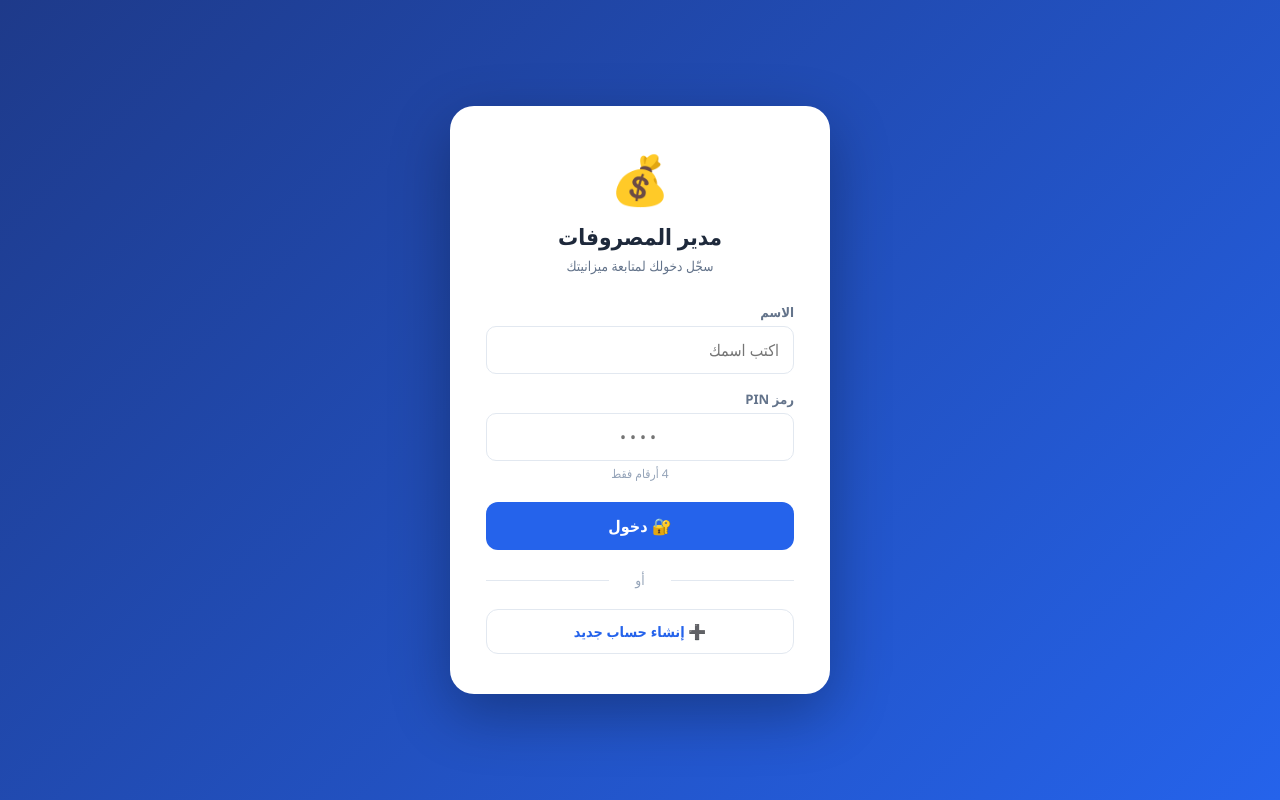
After one commit to parcel-express2/expense-tracker, a Flask app: page /login in a window 1280 px wide. The commit adds this page. Run offline with Flask 3, Linux system fonts and the light colour scheme.

Commit message:
add PIN login system

```diff
--- a/app.py
+++ b/app.py
@@ -1,7 +1,9 @@
-from flask import Flask, render_template, request, redirect, url_for, jsonify, flash
+from flask import Flask, render_template, request, redirect, url_for, jsonify, flash, session
 from flask_sqlalchemy import SQLAlchemy
 from datetime import datetime, date
+from werkzeug.security import generate_password_hash, check_password_hash
 import calendar
+import os
 
 app = Flask(__name__)
 app.config['SECRET_KEY'] = 'expense-tracker-secret-2024'
@@ -32,8 +34,18 @@ INCOME_SOURCES = [
 ]
 
 
+class User(db.Model):
+    id = db.Column(db.Integer, primary_key=True)
+    name = db.Column(db.String(100), nullable=False, unique=True)
+    pin_hash = db.Column(db.String(200), nullable=False)
+    created_at = db.Column(db.DateTime, default=datetime.utcnow)
+    incomes = db.relationship('Income', backref='user', lazy=True, cascade='all, delete-orphan')
+    expenses = db.relationship('Expense', backref='user', lazy=True, cascade='all, delete-orphan')
+
+
 class Income(db.Model):
     id = db.Column(db.Integer, primary_key=True)
+    user_id = db.Column(db.Integer, db.ForeignKey('user.id'), nullable=False)
     amount = db.Column(db.Float, nullable=False)
     source = db.Column(db.String(50), nullable=False)
     description = db.Column(db.String(200))
@@ -50,6 +62,7 @@ class Income(db.Model):
 
 class Expense(db.Model):
     id = db.Column(db.Integer, primary_key=True)
+    user_id = db.Column(db.Integer, db.ForeignKey('user.id'), nullable=False)
     amount = db.Column(db.Float, nullable=False)
     category = db.Column(db.String(50), nullable=False)
     description = db.Column(db.String(200))
@@ -82,14 +95,72 @@ def get_source_info(key):
     return (key, key, '💵')
 
 
+def login_required(f):
+    from functools import wraps
+    @wraps(f)
+    def decorated(*args, **kwargs):
+        if 'user_id' not in session:
+            return redirect(url_for('login'))
+        return f(*args, **kwargs)
+    return decorated
+
+
+# ── AUTH ──────────────────────────────────────────────
+
+@app.route('/login', methods=['GET', 'POST'])
+def login():
+    if request.method == 'POST':
+        name = request.form['name'].strip()
+        pin = request.form['pin'].strip()
+        user = User.query.filter_by(name=name).first()
+        if user and check_password_hash(user.pin_hash, pin):
+            session['user_id'] = user.id
+            session['user_name'] = user.name
+            flash(f'مرحباً {user.name}! 👋', 'success')
+            return redirect(url_for('index'))
+        flash('الاسم أو الرمز غير صحيح ❌', 'error')
+    return render_template('login.html')
+
+
+@app.route('/register', methods=['GET', 'POST'])
+def register():
+    if request.method == 'POST':
+        name = request.form['name'].strip()
+        pin = request.form['pin'].strip()
+        if len(pin) != 4 or not pin.isdigit():
+            flash('الرمز يجب أن يكون 4 أرقام فقط ❌', 'error')
+            return render_template('register.html')
+        if User.query.filter_by(name=name).first():
+            flash('هذا الاسم مستخدم بالفعل ❌', 'error')
+            return render_template('register.html')
+        user = User(name=name, pin_hash=generate_password_hash(pin))
+        db.session.add(user)
+        db.session.commit()
+        session['user_id'] = user.id
+        session['user_name'] = user.name
+        flash(f'تم إنشاء حسابك بنجاح! مرحباً {name} 🎉', 'success')
+        return redirect(url_for('index'))
+    return render_template('register.html')
+
+
+@app.route('/logout')
+def logout():
+    session.clear()
+    return redirect(url_for('login'))
+
+
+# ── MAIN ──────────────────────────────────────────────
+
 @app.route('/')
+@login_required
 def index():
+    user_id = session['user_id']
     today = date.today()
     month = request.args.get('month', today.month, type=int)
     year = request.args.get('year', today.year, type=int)
 
-    incomes = Income.query.filter_by(month=month, year=year).all()
-    expenses = Expense.query.filter_by(month=month, year=year).all()
+    incomes = Income.query.filter_by(user_id=user_id, month=month, year=year).all()
+    expenses = Expense.query.filter_by(user_id=user_id, month=month, year=year).all()
 
     total_income = sum(i.amount for i in incomes)
     total_expense = sum(e.amount for e in expenses)
@@ -100,7 +171,6 @@ def index():
     for exp in expenses:
         expense_by_category[exp.category] = expense_by_category.get(exp.category, 0) + exp.amount
 
-    months_list = [(m, calendar.month_name[m]) for m in range(1, 13)]
     years_list = list(range(today.year - 2, today.year + 2))
 
     arabic_months = {
@@ -125,10 +195,12 @@ def index():
         arabic_months=arabic_months,
         get_category_info=get_category_info,
         get_source_info=get_source_info,
+        user_name=session.get('user_name'),
     )
 
 
 @app.route('/add_income', methods=['POST'])
+@login_required
 def add_income():
     amount = float(request.form['amount'])
     source = request.form['source']
@@ -136,7 +208,8 @@ def add_income():
     date_str = request.form['date']
     entry_date = datetime.strptime(date_str, '%Y-%m-%d').date()
 
-    income = Income(amount=amount, source=source, description=description, date=entry_date)
+    income = Income(user_id=session['user_id'], amount=amount, source=source,
+                    description=description, date=entry_date)
     db.session.add(income)
     db.session.commit()
     flash('تمت إضافة الدخل بنجاح ✅', 'success')
@@ -144,6 +217,7 @@ def add_income():
 
 
 @app.route('/add_expense', methods=['POST'])
+@login_required
 def add_expense():
     amount = float(request.form['amount'])
     category = request.form['category']
@@ -151,7 +225,8 @@ def add_expense():
     date_str = request.form['date']
     entry_date = datetime.strptime(date_str, '%Y-%m-%d').date()
 
-    expense = Expense(amount=amount, category=category, description=description, date=entry_date)
+    expense = Expense(user_id=session['user_id'], amount=amount, category=category,
+                      description=description, date=entry_date)
     db.session.add(expense)
     db.session.commit()
     flash('تمت إضافة المصروف بنجاح ✅', 'success')
@@ -159,8 +234,9 @@ def add_expense():
 
 
 @app.route('/delete_income/<int:id>')
+@login_required
 def delete_income(id):
-    income = Income.query.get_or_404(id)
+    income = Income.query.filter_by(id=id, user_id=session['user_id']).first_or_404()
     month, year = income.month, income.year
     db.session.delete(income)
     db.session.commit()
@@ -169,8 +245,9 @@ def delete_income(id):
 
 
 @app.route('/delete_expense/<int:id>')
+@login_required
 def delete_expense(id):
-    expense = Expense.query.get_or_404(id)
+    expense = Expense.query.filter_by(id=id, user_id=session['user_id']).first_or_404()
     month, year = expense.month, expense.year
     db.session.delete(expense)
     db.session.commit()
@@ -179,12 +256,14 @@ def delete_expense(id):
 
 
 @app.route('/api/chart_data')
+@login_required
 def chart_data():
+    user_id = session['user_id']
     today = date.today()
     month = request.args.get('month', today.month, type=int)
     year = request.args.get('year', today.year, type=int)
 
-    expenses = Expense.query.filter_by(month=month, year=year).all()
+    expenses = Expense.query.filter_by(user_id=user_id, month=month, year=year).all()
     expense_by_category = {}
     for exp in expenses:
         expense_by_category[exp.category] = expense_by_category.get(exp.category, 0) + exp.amount
@@ -200,8 +279,8 @@ def chart_data():
 
     monthly_data = []
     for m in range(1, 13):
-        inc = db.session.query(db.func.sum(Income.amount)).filter_by(month=m, year=year).scalar() or 0
-        exp = db.session.query(db.func.sum(Expense.amount)).filter_by(month=m, year=year).scalar() or 0
+        inc = db.session.query(db.func.sum(Income.amount)).filter_by(user_id=user_id, month=m, year=year).scalar() or 0
+        exp = db.session.query(db.func.sum(Expense.amount)).filter_by(user_id=user_id, month=m, year=year).scalar() or 0
         monthly_data.append({'income': inc, 'expense': exp})
 
     return jsonify({
@@ -213,6 +292,5 @@ def chart_data():
 
 
 if __name__ == '__main__':
-    import os
     port = int(os.environ.get('PORT', 5050))
     app.run(host='0.0.0.0', debug=True, port=port)
--- a/templates/index.html
+++ b/templates/index.html
@@ -361,8 +361,9 @@
     <h1>💰 مدير المصروفات الشهرية</h1>
     <div class="subtitle">تتبع دخلك ومصروفاتك بسهولة</div>
   </div>
-  <div style="font-size:1.1rem;font-weight:600;opacity:.9;">
-    {{ arabic_months[current_month] }} {{ current_year }}
+  <div style="display:flex;align-items:center;gap:14px;">
+    <div style="font-size:1rem;font-weight:600;opacity:.9;">👤 {{ user_name }}</div>
+    <a href="/logout" style="padding:7px 16px;background:rgba(255,255,255,.2);color:white;border-radius:8px;text-decoration:none;font-size:.85rem;font-weight:600;">خروج 🚪</a>
   </div>
 </header>
 
--- /dev/null
+++ b/templates/login.html
@@ -0,0 +1,121 @@
+<!DOCTYPE html>
+<html lang="ar" dir="rtl">
+<head>
+<meta charset="UTF-8">
+<meta name="viewport" content="width=device-width, initial-scale=1.0">
+<title>تسجيل الدخول — مدير المصروفات</title>
+<style>
+  * { box-sizing: border-box; margin: 0; padding: 0; }
+  body {
+    font-family: 'Segoe UI', Tahoma, sans-serif;
+    background: linear-gradient(135deg, #1e3a8a 0%, #2563eb 100%);
+    min-height: 100vh;
+    display: flex;
+    align-items: center;
+    justify-content: center;
+    padding: 20px;
+  }
+  .card {
+    background: white;
+    border-radius: 24px;
+    padding: 40px 36px;
+    width: 100%;
+    max-width: 380px;
+    box-shadow: 0 20px 60px rgba(0,0,0,.3);
+    text-align: center;
+  }
+  .logo { font-size: 3rem; margin-bottom: 10px; }
+  h1 { font-size: 1.4rem; font-weight: 800; color: #1e293b; margin-bottom: 4px; }
+  .sub { color: #64748b; font-size: .85rem; margin-bottom: 28px; }
+  .form-group { margin-bottom: 16px; text-align: right; }
+  .form-group label { display: block; font-size: .82rem; font-weight: 600; color: #64748b; margin-bottom: 5px; }
+  .form-group input {
+    width: 100%;
+    padding: 12px 14px;
+    border: 1.5px solid #e2e8f0;
+    border-radius: 10px;
+    font-size: 1rem;
+    color: #1e293b;
+    transition: border-color .2s;
+    font-family: inherit;
+    text-align: center;
+    letter-spacing: 4px;
+  }
+  .form-group input[type="text"] { letter-spacing: 0; text-align: right; }
+  .form-group input:focus { outline: none; border-color: #2563eb; box-shadow: 0 0 0 3px rgba(37,99,235,.1); }
+  .btn {
+    width: 100%;
+    padding: 13px;
+    border: none;
+    border-radius: 12px;
+    font-size: 1rem;
+    font-weight: 700;
+    cursor: pointer;
+    transition: transform .1s, box-shadow .2s;
+    margin-top: 4px;
+    font-family: inherit;
+  }
+  .btn:active { transform: scale(.98); }
+  .btn-primary { background: #2563eb; color: white; }
+  .btn-primary:hover { background: #1d4ed8; box-shadow: 0 4px 12px rgba(37,99,235,.4); }
+  .divider { margin: 20px 0; color: #94a3b8; font-size: .85rem; position: relative; }
+  .divider::before, .divider::after {
+    content: '';
+    position: absolute;
+    top: 50%;
+    width: 40%;
+    height: 1px;
+    background: #e2e8f0;
+  }
+  .divider::before { right: 0; }
+  .divider::after { left: 0; }
+  .link-btn {
+    display: block;
+    padding: 12px;
+    border: 1.5px solid #e2e8f0;
+    border-radius: 12px;
+    color: #2563eb;
+    font-weight: 600;
+    font-size: .9rem;
+    text-decoration: none;
+    transition: background .15s;
+  }
+  .link-btn:hover { background: #f1f5f9; }
+  .flash { padding: 10px 14px; border-radius: 8px; font-size: .85rem; font-weight: 600; margin-bottom: 16px; }
+  .flash.success { background: #dcfce7; color: #166534; }
+  .flash.error   { background: #fee2e2; color: #991b1b; }
+  .pin-hint { font-size: .75rem; color: #94a3b8; margin-top: 4px; text-align: center; }
+</style>
+</head>
+<body>
+<div class="card">
+  <div class="logo">💰</div>
+  <h1>مدير المصروفات</h1>
+  <div class="sub">سجّل دخولك لمتابعة ميزانيتك</div>
+
+  {% with messages = get_flashed_messages(with_categories=true) %}
+    {% if messages %}
+      {% for category, message in messages %}
+        <div class="flash {{ category }}">{{ message }}</div>
+      {% endfor %}
+    {% endif %}
+  {% endwith %}
+
+  <form method="POST">
+    <div class="form-group">
+      <label>الاسم</label>
+      <input type="text" name="name" placeholder="اكتب اسمك" required autocomplete="off">
+    </div>
+    <div class="form-group">
+      <label>رمز PIN</label>
+      <input type="password" name="pin" placeholder="••••" maxlength="4" pattern="[0-9]{4}" required inputmode="numeric">
+      <div class="pin-hint">4 أرقام فقط</div>
+    </div>
+    <button type="submit" class="btn btn-primary">🔐 دخول</button>
+  </form>
+
+  <div class="divider">أو</div>
+  <a href="/register" class="link-btn">➕ إنشاء حساب جديد</a>
+</div>
+</body>
+</html>
```
Also changed, not shown: templates/register.html (added, +121 -0 lines), instance/expenses.db.
